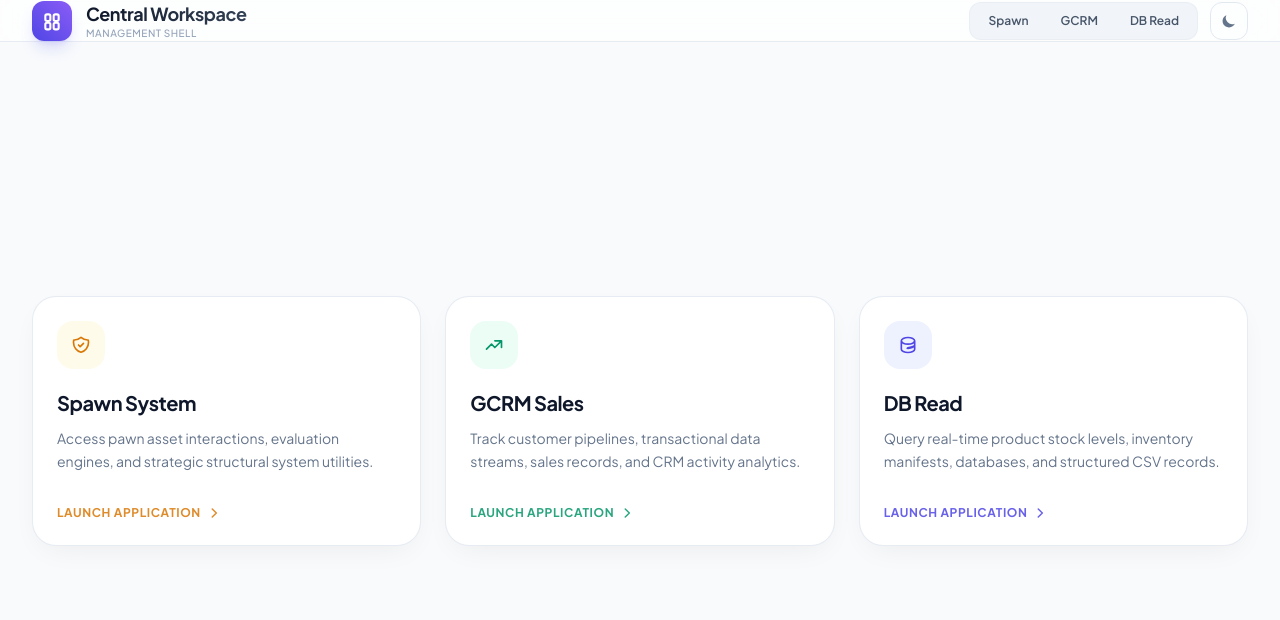
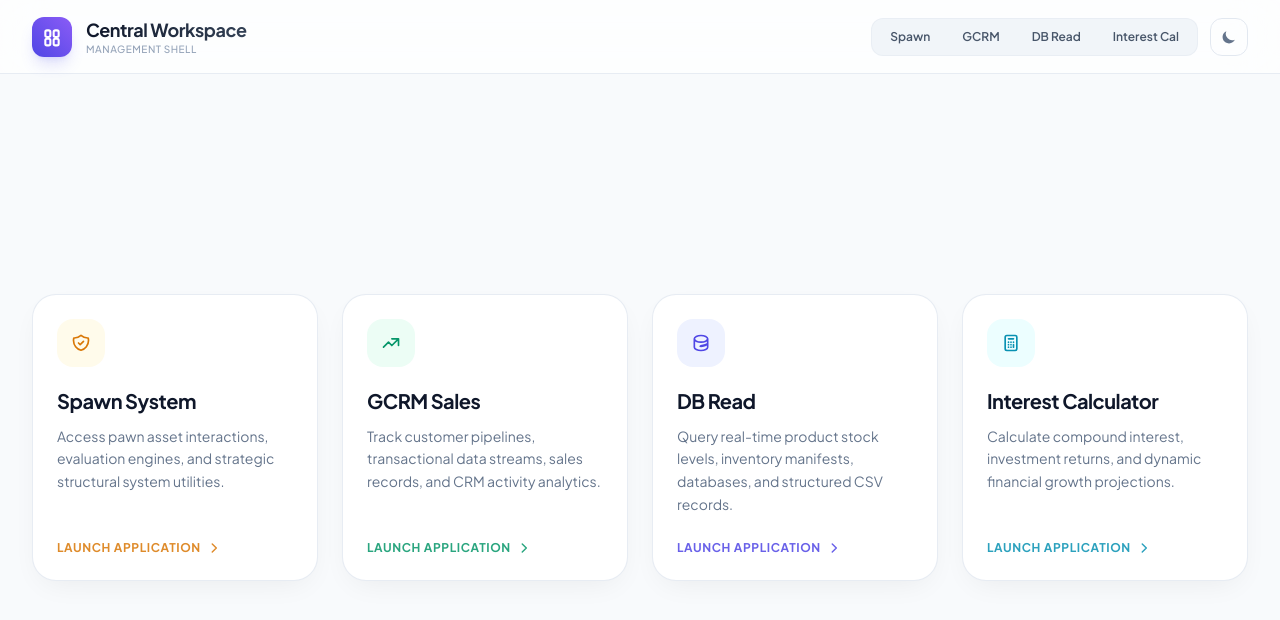
Before and after one commit to aolmio/cw, a plain HTML site: page index.html in a window 1280 px wide. Drawn offline with nearby package versions, Linux system fonts and the light colour scheme.

Commit message:
Enhance viewport settings and add Interest Calculator
Updated viewport meta tag for better scaling and added new Interest Calculator application card.

```diff
--- a/index.html
+++ b/index.html
@@ -2,7 +2,7 @@
 <html lang="en" class="h-full">
 <head>
     <meta charset="UTF-8">
-    <meta name="viewport" content="width=device-width, initial-scale=1.0">
+    <meta name="viewport" content="width=device-width, initial-scale=1.0, maximum-scale=1.0, user-scalable=no">
     <title>Workspace Portal</title>
     <script src="https://cdn.tailwindcss.com"></script>
     <link rel="preconnect" href="https://fonts.googleapis.com">
@@ -35,7 +35,6 @@
             -ms-overflow-style: none;
             scrollbar-width: none;
         }
-        /* Immersive layout height adjustment */
         .viewport-height {
             height: calc(100vh - 4.5rem - 4rem);
         }
@@ -49,7 +48,7 @@
 <body class="bg-slate-50 text-slate-900 dark:bg-slate-950 dark:text-slate-50 min-h-full flex flex-col font-sans antialiased selection:bg-indigo-500/30">
 
     <header class="h-18 border-b border-slate-200/80 dark:border-slate-800/80 bg-white/70 dark:bg-slate-900/70 backdrop-blur-xl sticky top-0 z-50 px-4 sm:px-6 lg:px-8 flex items-center justify-between transition-colors duration-300">
-        <div class="flex items-center gap-3.5 group cursor-pointer select-none" onclick="showDashboard()">
+        <div class="flex items-center gap-3.5 group cursor-pointer select-none py-4" onclick="showDashboard()">
             <div class="bg-gradient-to-tr from-indigo-600 to-violet-500 text-white p-2.5 rounded-xl shadow-lg shadow-indigo-500/20 group-hover:scale-105 group-hover:rotate-3 transition-all duration-300">
                 <svg xmlns="http://www.w3.org/2000/svg" class="w-5 h-5" fill="none" viewBox="0 0 24 24" stroke="currentColor" stroke-width="2.5">
                     <path stroke-linecap="round" stroke-linejoin="round" d="M4 6a2 2 0 012-2h2a2 2 0 012 2v4a2 2 0 01-2 2H6a2 2 0 01-2-2V6zM14 6a2 2 0 012-2h2a2 2 0 012 2v4a2 2 0 01-2 2h-2a2 2 0 01-2-2V6zM4 16a2 2 0 012-2h2a2 2 0 012 2v4a2 2 0 01-2 2H6a2 2 0 01-2-2v-4zM14 16a2 2 0 012-2h2a2 2 0 012 2v4a2 2 0 01-2 2h-2a2 2 0 01-2-2v-4z" />
@@ -62,10 +61,11 @@
         </div>
 
         <div class="flex items-center gap-3">
-            <div id="quickNav" class="hidden md:flex items-center gap-1 bg-slate-100 dark:bg-slate-900/90 p-1 rounded-xl border border-slate-200/50 dark:border-slate-800/50">
+            <div id="quickNav" class="hidden md:flex flex-wrap items-center gap-1 bg-slate-100 dark:bg-slate-900/90 p-1 rounded-xl border border-slate-200/50 dark:border-slate-800/50">
                 <button onclick="loadApp('spawn', 'https://aolmio.github.io/spawn/')" class="nav-tab px-3.5 py-1.5 text-xs font-semibold rounded-lg transition-all duration-200 text-slate-600 dark:text-slate-400 hover:text-slate-900 dark:hover:text-white">Spawn</button>
                 <button onclick="loadApp('gcrm', 'https://aolmio.github.io/gcrm/')" class="nav-tab px-3.5 py-1.5 text-xs font-semibold rounded-lg transition-all duration-200 text-slate-600 dark:text-slate-400 hover:text-slate-900 dark:hover:text-white">GCRM</button>
                 <button onclick="loadApp('dbread', 'https://aolmio.github.io/dbread/')" class="nav-tab px-3.5 py-1.5 text-xs font-semibold rounded-lg transition-all duration-200 text-slate-600 dark:text-slate-400 hover:text-slate-900 dark:hover:text-white">DB Read</button>
+                <button onclick="loadApp('interestcal', 'https://aolmio.github.io/interestcal/')" class="nav-tab px-3.5 py-1.5 text-xs font-semibold rounded-lg transition-all duration-200 text-slate-600 dark:text-slate-400 hover:text-slate-900 dark:hover:text-white">Interest Cal</button>
             </div>
 
             <button id="themeToggle" class="p-2.5 rounded-xl border border-slate-200 dark:border-slate-800/80 text-slate-500 dark:text-slate-400 hover:bg-slate-100 dark:hover:bg-slate-900 hover:text-slate-900 dark:hover:text-white transition-all duration-200" aria-label="Toggle Theme">
@@ -77,7 +77,7 @@
 
     <main id="mainContainer" class="flex-1 w-full mx-auto p-4 sm:p-6 lg:p-8 flex flex-col justify-center max-w-7xl transition-all duration-500 ease-in-out">
 
-        <div id="dashboardGrid" class="grid grid-cols-1 md:grid-cols-3 gap-6 w-full opacity-100 scale-100 transition-all duration-300">
+        <div id="dashboardGrid" class="grid grid-cols-1 sm:grid-cols-2 xl:grid-cols-4 gap-6 w-full opacity-100 scale-100 transition-all duration-300">
 
             <div onclick="loadApp('spawn', 'https://aolmio.github.io/spawn/')" class="group relative bg-white dark:bg-slate-900 rounded-3xl border border-slate-200/80 dark:border-slate-800/80 p-6 shadow-premium dark:shadow-premium-dark hover:shadow-2xl hover:border-amber-500/40 dark:hover:border-amber-500/40 transition-all duration-300 cursor-pointer flex flex-col justify-between min-h-[250px]">
                 <div class="absolute inset-0 bg-gradient-to-br from-amber-500/5 to-transparent opacity-0 group-hover:opacity-100 rounded-3xl transition-opacity duration-500"></div>
@@ -130,6 +130,23 @@
                 </div>
             </div>
 
+            <div onclick="loadApp('interestcal', 'https://aolmio.github.io/interestcal/')" class="group relative bg-white dark:bg-slate-900 rounded-3xl border border-slate-200/80 dark:border-slate-800/80 p-6 shadow-premium dark:shadow-premium-dark hover:shadow-2xl hover:border-cyan-500/40 dark:hover:border-cyan-500/40 transition-all duration-300 cursor-pointer flex flex-col justify-between min-h-[250px]">
+                <div class="absolute inset-0 bg-gradient-to-br from-cyan-500/5 to-transparent opacity-0 group-hover:opacity-100 rounded-3xl transition-opacity duration-500"></div>
+                <div class="relative z-10">
+                    <div class="w-12 h-12 rounded-2xl bg-cyan-50 dark:bg-cyan-950/40 text-cyan-600 dark:text-cyan-400 flex items-center justify-center mb-5 group-hover:scale-110 group-hover:shadow-lg group-hover:shadow-cyan-500/10 transition-all duration-300">
+                        <svg xmlns="http://www.w3.org/2000/svg" class="w-5 h-5" fill="none" viewBox="0 0 24 24" stroke="currentColor" stroke-width="2">
+                            <path stroke-linecap="round" stroke-linejoin="round" d="M9 7h6m0 10v-3m-3 3h.01M9 17h.01M9 14h.01M12 14h.01M15 11h.01M12 11h.01M9 11h.01M7 21h10a2 2 0 002-2V5a2 2 0 00-2-2H7a2 2 0 00-2 2v14a2 2 0 002 2z" />
+                        </svg>
+                    </div>
+                    <h2 class="text-xl font-bold mb-2.5 tracking-tight group-hover:text-cyan-600 dark:group-hover:text-cyan-400 transition-colors duration-200">Interest Calculator</h2>
+                    <p class="text-slate-500 dark:text-slate-400 text-sm leading-relaxed">Calculate compound interest, investment returns, and dynamic financial growth projections.</p>
+                </div>
+                <div class="relative z-10 mt-6 flex items-center text-xs font-bold text-cyan-600 dark:text-cyan-400 gap-1.5 tracking-wider uppercase opacity-85 group-hover:opacity-100 transition-opacity">
+                    Launch Application
+                    <svg xmlns="http://www.w3.org/2000/svg" class="w-3.5 h-3.5 transform group-hover:translate-x-1 transition-transform duration-200" fill="none" viewBox="0 0 24 24" stroke="currentColor" stroke-width="2.5"><path stroke-linecap="round" stroke-linejoin="round" d="M9 5l7 7-7 7" /></svg>
+                </div>
+            </div>
+
         </div>
 
         <div id="appViewport" class="hidden flex-1 flex flex-col w-full h-full opacity-0 scale-[0.99] transition-all duration-300 ease-out">
@@ -174,35 +191,36 @@
         const activeAppBadge = document.getElementById('activeAppBadge');
         const externalAppLink = document.getElementById('externalAppLink');
 
-        // Layout Routing System Architecture
+        const appTitles = {
+            spawn: 'Spawn',
+            gcrm: 'GCRM',
+            dbread: 'DB Read',
+            interestcal: 'Interest Cal'
+        };
+
         function loadApp(id, url) {
-            // Animate layout dashboard fade-out
             dashboardGrid.classList.remove('opacity-100', 'scale-100');
             dashboardGrid.classList.add('opacity-0', 'scale-[0.98]');
 
             setTimeout(() => {
                 dashboardGrid.classList.add('hidden');
 
-                // Switch the main content container container grid settings to break boundaries to full width screen size
                 mainContainer.classList.remove('max-w-7xl', 'p-4', 'sm:p-6', 'lg:p-8');
                 mainContainer.classList.add('max-w-full', 'p-2', 'sm:p-4');
 
                 appViewport.classList.remove('hidden');
 
-                // Mount internal source frame target allocation safety validation Check
                 if (appFrame.src !== url) {
                     appFrame.src = url;
                 }
                 externalAppLink.href = url;
 
-                // System UX Node tracking definitions
-                activeAppBadge.innerText = id === 'dbread' ? 'DB Read' : id;
+                activeAppBadge.innerText = appTitles[id] || id;
                 updateBadgeColor(id);
                 updateActiveTabHighlight(id);
 
                 quickNav.classList.remove('hidden');
 
-                // Soft fade-in visual entry trigger
                 setTimeout(() => {
                     appViewport.classList.remove('opacity-0', 'scale-[0.99]');
                     appViewport.classList.add('opacity-100', 'scale-100');
@@ -218,7 +236,6 @@
                 appViewport.classList.add('hidden');
                 quickNav.classList.add('hidden');
 
-                // Revert main content container constraints safely to central layout structure format
                 mainContainer.classList.remove('max-w-full', 'p-2', 'sm:p-4');
                 mainContainer.classList.add('max-w-7xl', 'p-4', 'sm:p-6', 'lg:p-8');
 
@@ -229,7 +246,6 @@
                     dashboardGrid.classList.add('opacity-100', 'scale-100');
                 }, 50);
 
-                // Clear background frame operations strings context asynchronously
                 appFrame.src = "";
                 clearTabHighlights();
             }, 250);
@@ -246,6 +262,7 @@
             if (id === 'spawn') activeAppBadge.classList.add('bg-amber-100', 'text-amber-800', 'dark:bg-amber-950/50', 'dark:text-amber-400', 'border', 'border-amber-200/40', 'dark:border-amber-800/30');
             if (id === 'gcrm') activeAppBadge.classList.add('bg-emerald-100', 'text-emerald-800', 'dark:bg-emerald-950/50', 'dark:text-emerald-400', 'border', 'border-emerald-200/40', 'dark:border-emerald-800/30');
             if (id === 'dbread') activeAppBadge.classList.add('bg-indigo-100', 'text-indigo-800', 'dark:bg-indigo-950/50', 'dark:text-indigo-400', 'border', 'border-indigo-200/40', 'dark:border-indigo-800/30');
+            if (id === 'interestcal') activeAppBadge.classList.add('bg-cyan-100', 'text-cyan-800', 'dark:bg-cyan-950/50', 'dark:text-cyan-400', 'border', 'border-cyan-200/40', 'dark:border-cyan-800/30');
         }
 
         function updateActiveTabHighlight(id) {
@@ -265,7 +282,6 @@
             });
         }
 
-        // Dark / Light Framework Toggle Controller
         const themeToggleDarkIcon = document.getElementById('themeToggleDarkIcon');
         const themeToggleLightIcon = document.getElementById('themeToggleLightIcon');
         const themeToggleBtn = document.getElementById('themeToggle');
```
